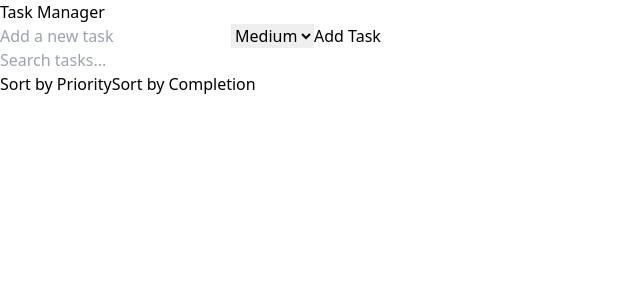
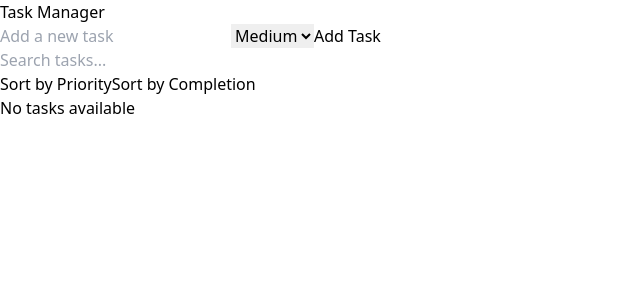
Before and after one commit to Shondarzer-Taroka/Task-Manager, a React (Vite) app: page / in a window 1280 px wide. Shown: the top 300 px of the page, without its empty margins (0-640 px from the left). Built offline with nearby package versions, Linux system fonts and the light colour scheme.

Commit message:
no tasks available implemented if no data exist

```diff
--- a/src/components/TaskList.jsx
+++ b/src/components/TaskList.jsx
@@ -4,6 +4,11 @@
 import './animations.css';
 
 function TaskList({ tasks, deleteTask, toggleComplete }) {
+  if (tasks.length === 0) {
+    return <div className="text-center text-gray-500 mt-4">
+      No tasks available
+    </div>
+  }
   return (
     <TransitionGroup className="task-list space-y-4">
       {tasks.map(task => (
```
Lines whose indentation alone changed are shown as unchanged.
